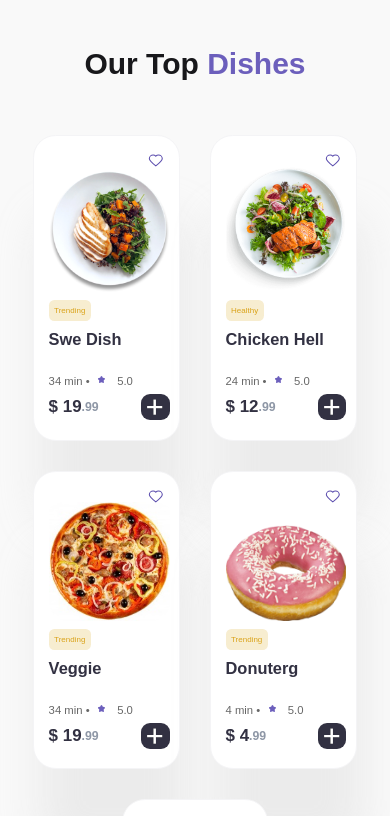
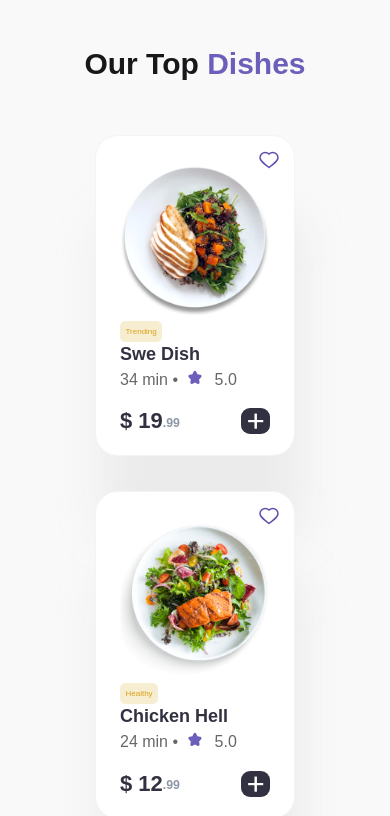
Before and after one commit to olymuzyka-intensive/eatly-react, a React (Vite) app: page / in a window 390 px wide. Shown: the part 2620-3436 px from the top of the page. Built offline with nearby package versions, Linux system fonts and the light colour scheme; data requests are answered from the project's data file.

Commit message:
fix css before recoding

```diff
--- a/src/css/media.css
+++ b/src/css/media.css
@@ -399,11 +399,11 @@
     padding-bottom: 53.5px;
   }
   .dishes__item {
+    width: 200px;
+    border-radius: 24.59px;
+  }
+  .dishes__item_img {
     width: 160px;
-    border-radius: 24.59px;
-  }
-  .dishes__item_img {
-    width: 131.5px;
     padding-top: 10px;
   }
   .dishes__item_like {
@@ -411,43 +411,36 @@
     right: 15.45px;
   }
   .dishes__item_like svg {
-    width: 15.61px;
-    height: 12.93px;
+    width: 20px;
+    height: 18px;
   }
   .dishes__item_like-active {
     top: 17px;
     right: 15.45px;
   }
   .dishes__item_like-active svg {
-    width: 15.61px;
-    height: 12.93px;
+    width: 20px;
+    height: 18px;
   }
   .dishes__category {
     font-size: 8px;
     padding: 2px 5.5px;
   }
   .dishes__category_card {
-    padding: 20px 16.4px 19.48px 21.5px;
+    padding: 20px 10.5px 19.48px 10.5px;
   }
   .dishes__comment {
-    font-size: 12.3px;
+    font-size: 16px;
   }
   .dishes__comment_star {
     padding-right: 10px;
   }
   .dishes__comment_star svg {
-    width: 11px;
-    height: 11px;
+    width: 20px;
+    height: 21px;
   }
   .dishes__subtitle {
-    font-size: 16.4px;
-  }
-  .dishes__price {
-    font-size: 18.5px;
-  }
-  .dishes__price span {
-    font-size: 18.5px;
-    margin-top: 0px;
+    font-size: 20px;
   }
   .dishes__add {
     width: 31px;
@@ -465,7 +458,8 @@
   }
   .supersale__promo_decor {
     left: 58%;
-    top: 180px;
+    top: 185px;
+    width: 50px;
   }
   .supersale__slider_item {
     width: 557px;
@@ -1119,15 +1113,9 @@
   }
   .dishes__item {
     border-radius: 22.62px;
-    width: 146.93px;
   }
   .dishes__item_img {
-    width: 120.95px;
-  }
-  .dishes__cards {
-    gap: 30px;
-    flex-wrap: wrap;
-    justify-content: center;
+    width: 150px;
   }
   .dishes__item_like {
     top: 15px;
@@ -1137,17 +1125,16 @@
     top: 15px;
     right: 15px;
   }
-  .dishes__subtitle a {
-    font-size: 15.08px;
+  .dishes__cards {
+    gap: 35px;
+  }
+  .dishes__subtitle {
+    font-size: 18px;
     line-height: 25px;
     padding-bottom: 0px;
   }
-  .dishes__comment {
-    font-size: 11.31px;
-    height: 15px;
-  }
   .dishes__price {
-    font-size: 16.96px;
+    font-size: 22px;
     line-height: 26px;
   }
   .dishes__price span {
@@ -1292,6 +1279,9 @@
   }
   .dishes__row {
     padding: 92px 0;
+  }
+  .dishes__cards {
+    justify-content: center;
   }
   .dishes__button-menu {
     position: absolute;
@@ -1661,13 +1651,6 @@
   .footer__bottom {
     width: 265px;
     right: -60px;
-  }
-  .dishes__cards {
-    gap: 20px;
-  }
-  .dishes__item_like svg {
-    width: 14.36px;
-    height: 11.9px;
   }
   .shopping__form input {
     width: 75%;
--- a/src/css/style.css
+++ b/src/css/style.css
@@ -591,7 +591,6 @@ h2 span {
   transition: transform 0.3s ease;
   background: #fff;
   justify-content: center;
-  align-self: stretch;
   align-items: end;
 }
 .dishes__item_img {
@@ -624,7 +623,8 @@ h2 span {
   transform: scale(1.1);
 }
 .dishes__category {
-  display: inline-flex;
+  max-width: -moz-fit-content;
+  max-width: fit-content;
   font-size: 11.5px;
   font-weight: 400;
   line-height: 17px;
@@ -1672,8 +1672,9 @@ h2 span {
 }
 .supersale__promo_decor {
   position: absolute;
-  top: 190px;
+  top: 195px;
   left: 58%;
+  transform: rotate(10deg);
 }
 .supersale__list {
   display: flex;
--- a/src/scss/components/_dishes.scss
+++ b/src/scss/components/_dishes.scss
@@ -30,7 +30,7 @@
         transition: transform 0.3s ease;
         background: $white;
         justify-content: center;
-        align-self: stretch;
+        // align-self: stretch;
         align-items: end;
 
         &_img {
@@ -67,7 +67,7 @@
     }
 
     &__category {
-        display: inline-flex;
+        max-width: fit-content;
         font-size: 11.5px;
         font-weight: 400;
         line-height: 17px;
--- a/src/scss/components/_item-menu.scss
+++ b/src/scss/components/_item-menu.scss
@@ -18,8 +18,9 @@
         overflow: hidden;
         &_decor {
             position: absolute;
-            top: 190px;
+            top: 195px;
             left: 58%;
+            transform: rotate(10deg);
         }
     }
 
--- a/src/scss/media.scss
+++ b/src/scss/media.scss
@@ -517,10 +517,10 @@
         }
 
         &__item {
-        width:160px;
+        width: 200px;
         border-radius: 24.59px;
             &_img {
-                width: 131.50px;
+                width: 160px;
                 padding-top: 10px;
                 // left: 15px;
                 // top: 26px;
@@ -529,16 +529,16 @@
                 top: 17px;
                 right: 15.45px;
                 svg {
-                    width: 15.61px;
-                    height: 12.93px;
+                    width: 20px;
+                    height: 18px;
                 }
             }
             &_like-active {
                 top: 17px;
                 right: 15.45px;
                 svg {
-                    width: 15.61px;
-                    height: 12.93px;
+                    width: 20px;
+                    height: 18px;
                 }
             }
         }
@@ -547,32 +547,32 @@
             font-size: 8px;
             padding: 2px 5.5px;
             &_card {
-                padding: 20px 16.4px 19.48px 21.5px;
+                padding: 20px 10.5px 19.48px 10.5px;
             }
         }
 
         &__comment {
-            font-size: 12.3px;
+            font-size: 16px;
             &_star {
                 padding-right: 10px;
                 svg {
-                    width: 11px;
-                    height: 11px;
+                    width: 20px;
+                    height: 21px;
                 }
             }
         }
 
         &__subtitle{
-            font-size: 16.4px;
-        }
-        &__price {
-            font-size: 18.5px;
-            // height: 28.7px;
-            span {
-                font-size: 18.5px;
-                margin-top: 0px;
-            }
-        }
+            font-size: 20px;
+        }
+        // &__price {
+        //     font-size: 18.5px;
+        //     // height: 28.7px;
+        //     span {
+        //         font-size: 18.5px;
+        //         margin-top: 0px;
+        //     }
+        // }
         &__add {
             width: 31px;
             height: 28px;
@@ -596,7 +596,8 @@
         &__promo {
             &_decor {
                 left: 58%;
-                top: 180px;
+                top: 185px;
+                width: 50px;
             }
         }
 
@@ -1388,19 +1389,10 @@
     .dishes {
         &__item {
             border-radius: 22.62px;
-            width: 146.93px;
+            // width: 146.93px;
             &_img {
-                width: 120.95px;
-            }
-        }
-
-        &__cards {
-            gap: 30px;
-            flex-wrap: wrap;
-            justify-content: center;
-        }
-
-        &__item {
+                width: 150px;
+            }
             &_like {
                 top: 15px;
                 right: 15px;
@@ -1411,19 +1403,25 @@
             }
         }
 
-        &__subtitle a{
-            font-size: 15.08px;
+        &__cards {
+            gap: 35px;
+            // justify-content: center;
+            // flex-wrap: wrap;
+        }
+
+        &__subtitle {
+            font-size: 18px;
             line-height: 25px;
             padding-bottom: 0px;
         }
 
-        &__comment {
-            font-size: 11.31px;
-            height: 15px;
-        }
+        // &__comment {
+        //     font-size: 14px;
+        //     // height: 15px;
+        // }
 
         &__price {
-            font-size: 16.96px;
+            font-size: 22px;
             line-height: 26px;
             // align-items: baseline;
             // height: 26px;
@@ -1618,7 +1616,9 @@
         &__row {
             padding: 92px 0;
         }
-
+        &__cards {
+            justify-content: center;
+        }
         &__button-menu {
             position: absolute;
             top: 920px;
@@ -2073,19 +2073,19 @@
         }
     }
 
-    .dishes {
-        &__cards {
-            gap: 20px;
-        }
-        &__item {
-            &_like {
-                svg {
-                    width: 14.36px;
-                    height: 11.9px;
-                }
-            }
-        }
-    }
+    // .dishes {
+    //     &__cards {
+    //         gap: 20px;
+    //     }
+    //     &__item {
+    //         &_like {
+    //             svg {
+    //                 width: 14.36px;
+    //                 height: 11.9px;
+    //             }
+    //         }
+    //     }
+    // }
 
     .shopping {
         &__form input {
```
Also changed, not shown: 2 other files (tests, documents, lock files or other folders).
